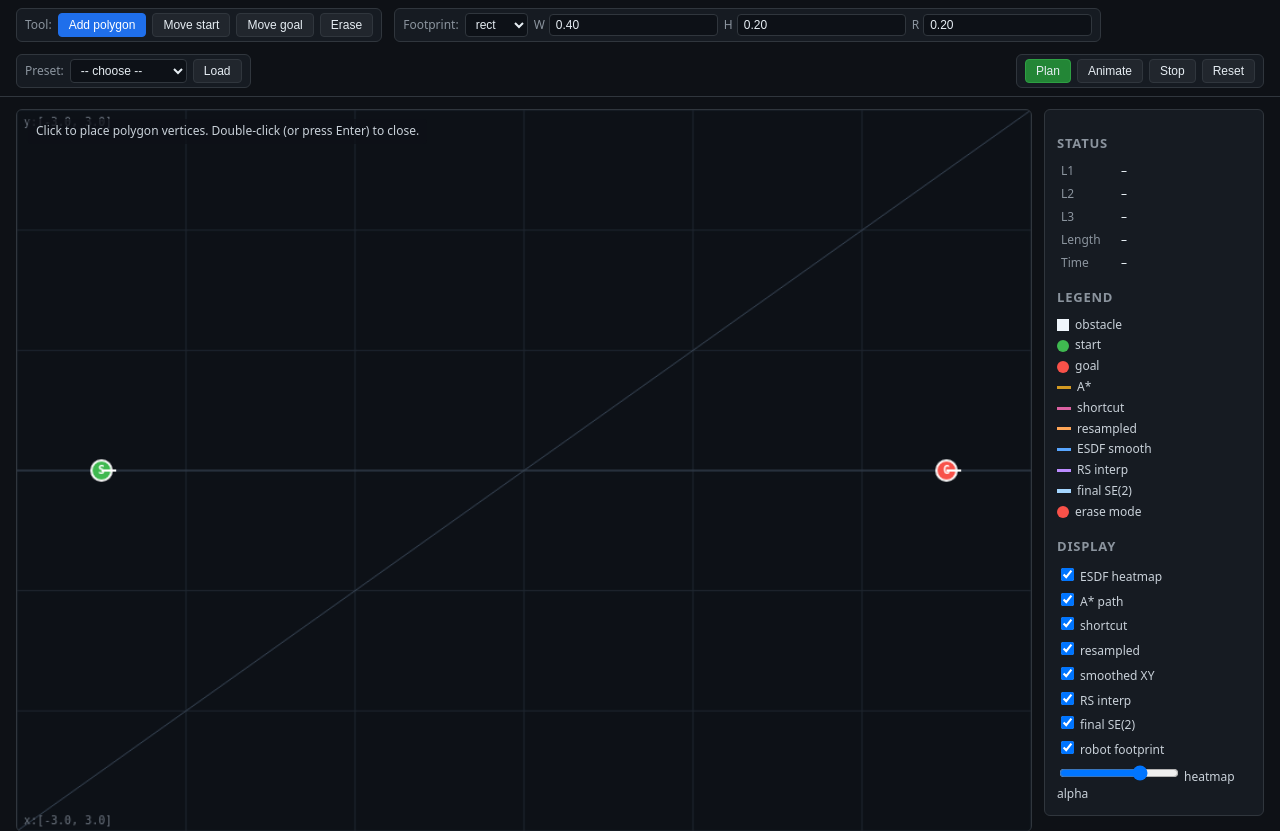
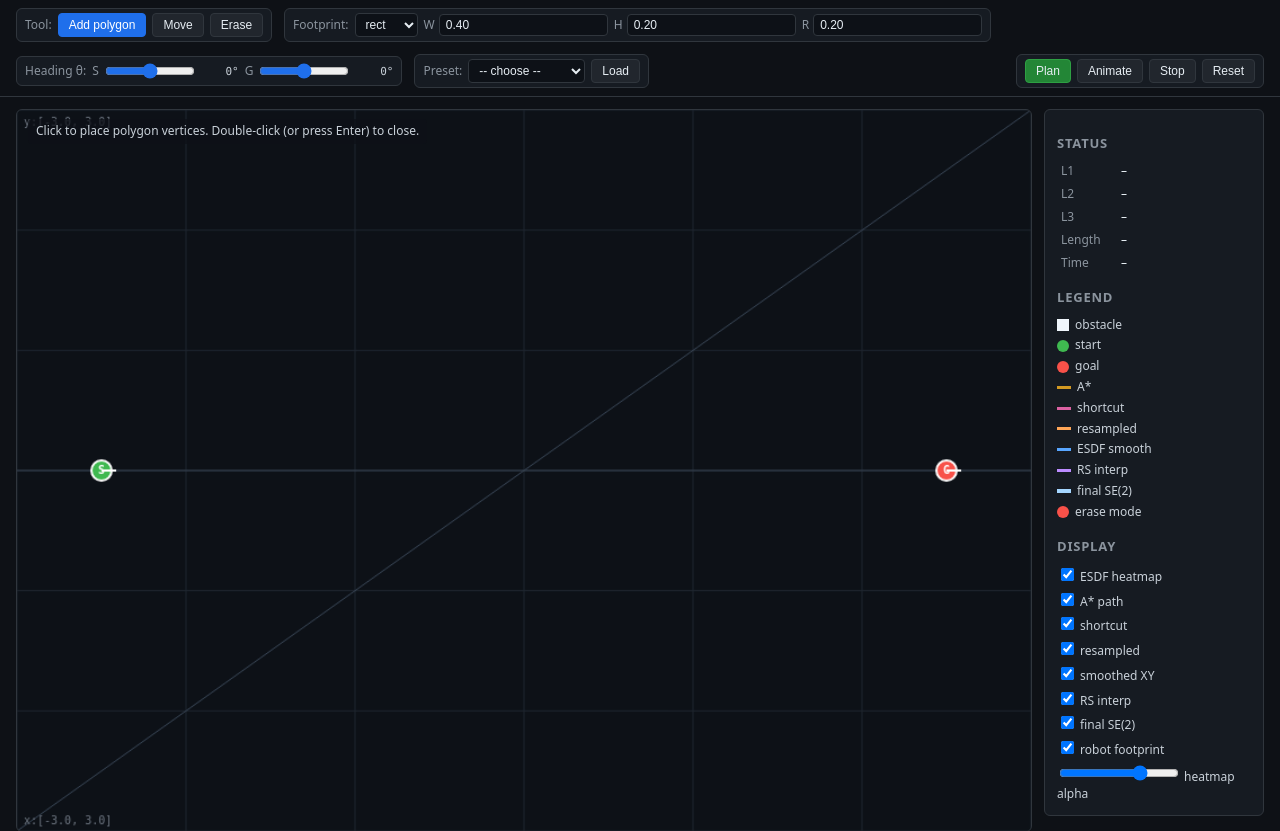
Before and after one commit to visionnavzks/hello, a Flask app: page / in a window 1280 px wide. Shown: the part 54-885 px from the top of the page. Run offline with Flask 3, Linux system fonts and the light colour scheme.

Commit message:
feat: add heading sliders for start and goal poses in motion planner

```diff
--- a/demo/web/static/app.js
+++ b/demo/web/static/app.js
@@ -33,6 +33,11 @@
   const fpH     = document.getElementById("fp-h");
   const fpR     = document.getElementById("fp-r");
   const presetSelect = document.getElementById("preset-select");
+
+  const startTheta    = document.getElementById("start-theta");
+  const startThetaVal = document.getElementById("start-theta-val");
+  const goalTheta     = document.getElementById("goal-theta");
+  const goalThetaVal  = document.getElementById("goal-theta-val");
 
   const showAstar = document.getElementById("show-astar");
   const showSC    = document.getElementById("show-sc");
@@ -543,6 +548,23 @@
     return Math.hypot(sx, sy);  // used in pointerPos comparison
   }
 
+  function nearestPose(p) {
+    const [sx0, sy0] = worldToScreen(state.start.x, state.start.y, mainCv);
+    const [sx1, sy1] = worldToScreen(state.goal.x,  state.goal.y,  mainCv);
+    const d0 = Math.hypot(p.sx - sx0, p.sy - sy0);
+    const d1 = Math.hypot(p.sx - sx1, p.sy - sy1);
+    return d0 <= d1
+      ? { name: "start", dist: d0 }
+      : { name: "goal",  dist: d1 };
+  }
+
+  function movePoseTo(name, wx, wy) {
+    state[name].x = wx; state[name].y = wy;
+    state.result = null;
+    setStatus(null, null, null, null, null);
+    redrawMain(); redrawStages();
+  }
+
   mainCv.addEventListener("mousedown", (ev) => {
     const p = pointerPos(ev);
     if (state.tool === "polygon") {
@@ -550,30 +572,12 @@
       redrawMain();
       return;
     }
-    if (state.tool === "start") {
-      // start drag if click is near start
-      const [sx, sy] = worldToScreen(state.start.x, state.start.y, mainCv);
-      if (Math.hypot(p.sx - sx, p.sy - sy) <= DRAG_R) {
-        state.drag = "start";
-      } else {
-        // or move it to the click position
-        state.start.x = p.world[0]; state.start.y = p.world[1];
-        state.result = null;
-        setStatus(null, null, null, null, null);
-        redrawMain(); redrawStages();
-      }
-      return;
-    }
-    if (state.tool === "goal") {
-      const [sx, sy] = worldToScreen(state.goal.x, state.goal.y, mainCv);
-      if (Math.hypot(p.sx - sx, p.sy - sy) <= DRAG_R) {
-        state.drag = "goal";
-      } else {
-        state.goal.x = p.world[0]; state.goal.y = p.world[1];
-        state.result = null;
-        setStatus(null, null, null, null, null);
-        redrawMain(); redrawStages();
-      }
+    if (state.tool === "move") {
+      // pick the closest marker; if the click lands inside its drag radius,
+      // begin a drag, otherwise teleport it to the click.
+      const m = nearestPose(p);
+      state.drag = m.name;
+      if (m.dist > DRAG_R) movePoseTo(m.name, p.world[0], p.world[1]);
       return;
     }
     if (state.tool === "erase") {
@@ -593,18 +597,8 @@
 
   mainCv.addEventListener("mousemove", (ev) => {
     const p = pointerPos(ev);
-    if (state.drag === "start") {
-      state.start.x = p.world[0]; state.start.y = p.world[1];
-      state.result = null;
-      setStatus(null, null, null, null, null);
-      redrawMain(); redrawStages();
-      return;
-    }
-    if (state.drag === "goal") {
-      state.goal.x = p.world[0]; state.goal.y = p.world[1];
-      state.result = null;
-      setStatus(null, null, null, null, null);
-      redrawMain(); redrawStages();
+    if (state.drag) {
+      movePoseTo(state.drag, p.world[0], p.world[1]);
       return;
     }
     if (state.tool === "polygon" && state.draw.verts.length > 0) {
@@ -669,8 +663,7 @@
       }
       const hints = {
         polygon: "Click to place polygon vertices. Double-click (or press Enter) to close. Esc to cancel.",
-        start:   "Click anywhere to relocate start, or drag the green marker.",
-        goal:    "Click anywhere to relocate goal, or drag the red marker.",
+        move:    "Click to relocate the nearest pose (start/goal), or drag its marker.",
         erase:   "Click a polygon to delete it.",
       };
       setHint(hints[state.tool]);
@@ -726,6 +719,8 @@
     state.draw.verts = []; state.draw.hover = null;
     state.result = null;
     setStatus(null, null, null, null, null);
+    syncThetaSlider(startTheta, startThetaVal, state.start);
+    syncThetaSlider(goalTheta,  goalThetaVal,  state.goal);
     redrawMain(); redrawStages();
     log(`loaded preset "${p.name}"`);
   });
@@ -817,6 +812,10 @@
     stopAnimation();
     state.polygons = [];
     state.draw.verts = []; state.draw.hover = null;
+    state.start.theta = 0;
+    state.goal.theta  = 0;
+    startTheta.value = "0"; syncThetaLabel(startTheta, startThetaVal);
+    goalTheta.value  = "0"; syncThetaLabel(goalTheta,  goalThetaVal);
     state.result = null;
     state.esdfCanvas = null;
     setStatus(null, null, null, null, null);
@@ -835,6 +834,40 @@
     });
   }
 
+  // ----------------------------------------------------------- heading sliders
+  // The sliders report degrees; Pose2D.theta is radians, so we convert here.
+  // Moving either slider invalidates the last plan (a different start/goal
+  // heading produces a different trajectory even when x/y are unchanged).
+  const DEG = Math.PI / 180;
+  function syncThetaLabel(slider, label) {
+    const deg = Number(slider.value);
+    label.textContent = `${deg}°`;
+  }
+  function syncThetaSlider(slider, label, pose) {
+    const deg = Math.round((pose.theta || 0) / DEG);
+    slider.value = String(deg);
+    syncThetaLabel(slider, label);
+  }
+  function bindThetaSlider(slider, label, pose, who) {
+    syncThetaLabel(slider, label);
+    slider.addEventListener("input", () => {
+      const deg = Number(slider.value);
+      pose.theta = deg * DEG;
+      syncThetaLabel(slider, label);
+      // heading tick is drawn from pose.theta, so just redraw
+      redrawMain(); redrawStages();
+    });
+    slider.addEventListener("change", () => {
+      // invalidate the cached plan only on release to avoid spamming the
+      // server while the user is still dragging
+      state.result = null;
+      setStatus(null, null, null, null, null);
+      log(`heading ${who} = ${Number(slider.value)}°`);
+    });
+  }
+  bindThetaSlider(startTheta, startThetaVal, state.start, "start");
+  bindThetaSlider(goalTheta,  goalThetaVal,  state.goal,  "goal");
+
   // ----------------------------------------------------------- boot
   checkHealth();
   loadPresets();
--- a/demo/web/static/style.css
+++ b/demo/web/static/style.css
@@ -52,6 +52,19 @@ h3 { font-size: 13px; text-transform: uppercase; letter-spacing: 0.06em; color:
   border-radius: 4px; padding: 3px 6px; font-size: 12px;
 }
 .toolbar label { color: #8b949e; font-size: 12px; display: flex; align-items: center; gap: 4px; }
+.toolbar input[type="range"] {
+  width: 90px;
+  vertical-align: middle;
+  accent-color: #1f6feb;
+}
+.toolbar .theta-label { gap: 4px; }
+.toolbar .theta-val {
+  display: inline-block;
+  min-width: 38px;
+  text-align: right;
+  font: 11px ui-monospace, SFMono-Regular, Menlo, monospace;
+  color: #c9d1d9;
+}
 
 /* ---------- main layout ---------- */
 .layout {
--- a/demo/web/templates/index.html
+++ b/demo/web/templates/index.html
@@ -19,8 +19,7 @@
     <div class="group">
       <span class="label">Tool:</span>
       <button class="tool active" data-tool="polygon">Add polygon</button>
-      <button class="tool"        data-tool="start">Move start</button>
-      <button class="tool"        data-tool="goal">Move goal</button>
+      <button class="tool"        data-tool="move">Move</button>
       <button class="tool"        data-tool="erase">Erase</button>
     </div>
 
@@ -33,6 +32,18 @@
       <label>W <input id="fp-w" type="number" step="0.05" min="0.05" value="0.40" /></label>
       <label>H <input id="fp-h" type="number" step="0.05" min="0.05" value="0.20" /></label>
       <label>R <input id="fp-r" type="number" step="0.05" min="0.05" value="0.20" /></label>
+    </div>
+
+    <div class="group">
+      <span class="label">Heading θ:</span>
+      <label class="theta-label">S
+        <input id="start-theta" type="range" min="-180" max="180" step="1" value="0" />
+        <span id="start-theta-val" class="theta-val">0°</span>
+      </label>
+      <label class="theta-label">G
+        <input id="goal-theta" type="range" min="-180" max="180" step="1" value="0" />
+        <span id="goal-theta-val" class="theta-val">0°</span>
+      </label>
     </div>
 
     <div class="group">
```
